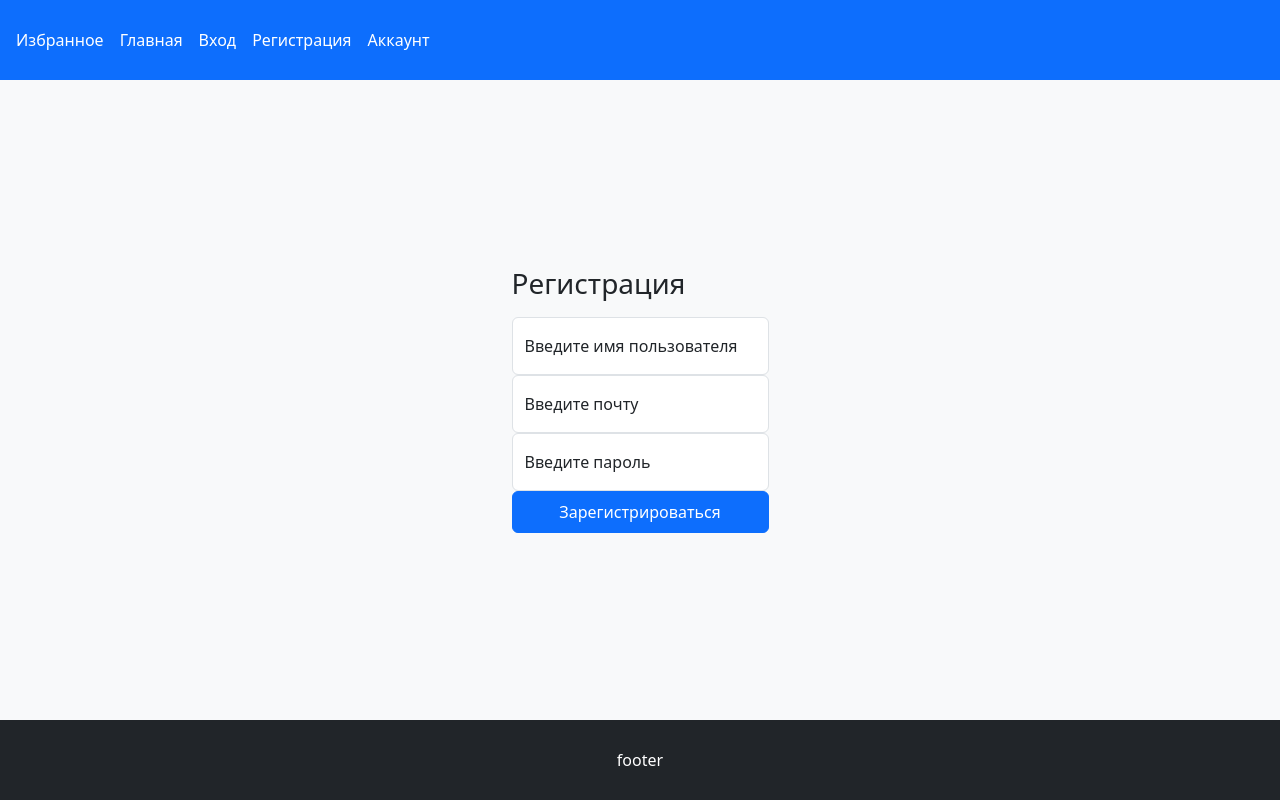
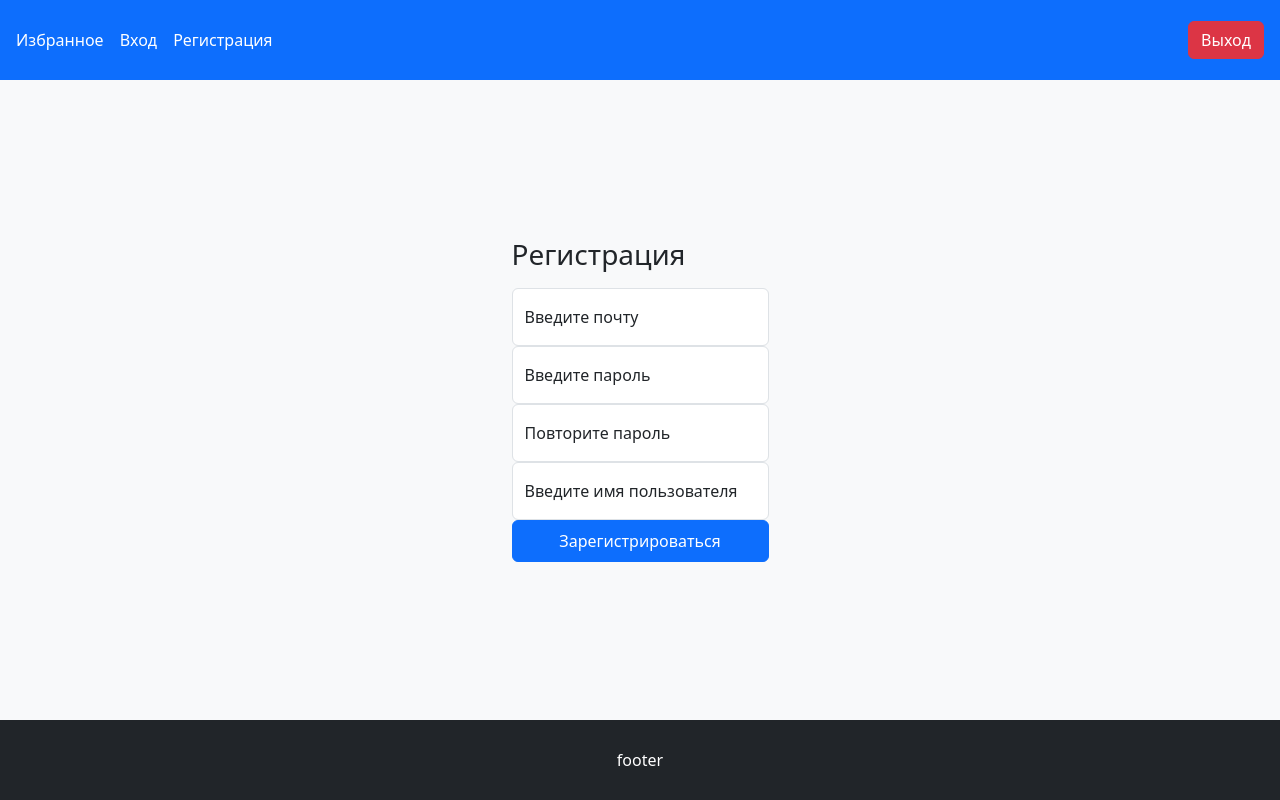
Before and after one commit to KayotPoziloy/thematic_audio_player, a React (Create React App) app in the folder frontend/: page /register in a window 1280 px wide. Built offline with nearby package versions, Linux system fonts and the light colour scheme.

Commit message:
task57: add first version

```diff
--- a/frontend/src/components/Account.tsx
+++ b/frontend/src/components/Account.tsx
@@ -16,7 +16,6 @@ export default function Account(){
                     </div>
                     <div className="col-md-8 d-flex flex-column justify-content-center">
                         <h3>Имя: Иван</h3>
-                        <h4>Фамилия: Иванов</h4>
                         <p>Email: ivanov@example.com</p>
                         <p>Телефон: +7 (123) 456-78-90</p>
                     </div>
--- a/frontend/src/components/Header.tsx
+++ b/frontend/src/components/Header.tsx
@@ -1,17 +1,44 @@
-import React from "react";
-import {Link} from "react-router-dom";
+import React, { useEffect } from "react";
+import { Link, useNavigate } from "react-router-dom";
+import { useDispatch, useSelector } from "react-redux";
+import {logout} from "../redux/reducers/userReducer";
 
 export default function Header() {
+    const dispatch = useDispatch();
+    const navigate = useNavigate();
+
+    const isAuth = useSelector((state: any) => state.user.isAuth);
+    const currentUser = useSelector((state: any) => state.user.currentUser);
+
+    const handleLogout = () => {
+        dispatch(logout());
+        navigate("/login");
+    };
+
+    useEffect(() => {
+        if (localStorage.getItem("token") && !isAuth) {
+        }
+    }, [isAuth, currentUser, dispatch]);
+
     return (
         <header
             className="bg-primary text-white d-flex flex-column flex-md-row align-items-center justify-content-between p-3">
             <nav className="d-flex flex-column flex-md-row">
                 <Link to="/" className="nav-link text-white me-3">Избранное</Link>
-                <Link to="/" className="nav-link text-white me-3">Главная</Link>
-                <Link to="/login" className="nav-link text-white me-3">Вход</Link>
-                <Link to="/register" className="nav-link text-white me-3">Регистрация</Link>
-                <Link to="/account" className="nav-link text-white">Аккаунт</Link>
+
+                {!isAuth ? (
+                    <>
+                        <Link to="/login" className="nav-link text-white me-3">Вход</Link>
+                        <Link to="/register" className="nav-link text-white me-3">Регистрация</Link>
+                    </>
+                ) : (
+                    <>
+                        <Link to="/" className="nav-link text-white me-3">Главная</Link>
+                        <Link to="/account" className="nav-link text-white me-3">Аккаунт</Link>
+                    </>
+                )}
             </nav>
+            <button onClick={handleLogout} className="btn btn-danger ms-md-3">Выход</button>
         </header>
     );
 }
--- a/frontend/src/components/auth/SignIn.tsx
+++ b/frontend/src/components/auth/SignIn.tsx
@@ -1,17 +1,33 @@
-import React from "react";
+import React, {useState} from 'react';
+import {useDispatch} from "react-redux";
+import {signin} from "../../redux/actions/user";
+import {AppDispatch} from "../../redux/reducers";
+import {useNavigate} from "react-router-dom";
+
 
 export default function SignIn(){
+    const [login, setLogin]= useState('');
+    const [password, setPassword] = useState('');
+    const dispatch = useDispatch<AppDispatch>();
+    const navigate = useNavigate();
+
+    const handleSubmit = (e: React.FormEvent) => {
+        e.preventDefault();
+
+        dispatch(signin(login, password, navigate));
+    };
+
     return (
         <>
-            <form>
+            <form onSubmit={handleSubmit}>
                 <h1 className="h3 mb-3 fw-normal">Вход</h1>
 
                 <div className="form-floating">
-                    <input type="text" className="form-control" id="username" name="username" placeholder="Username"/>
-                    <label htmlFor="floatingInput">Введите имя</label>
+                    <input type="text" className="form-control" id="username" name="username" placeholder="Username" value={login} onChange={(e)=> setLogin(e.target.value)}/>
+                    <label htmlFor="floatingInput">Введите почту</label>
                 </div>
                 <div className="form-floating">
-                    <input type="password" className="form-control" id="password" name="password" placeholder="Password"/>
+                    <input type="password" className="form-control" id="password" name="password" placeholder="Password" value={password} onChange={(e)=> setPassword(e.target.value)}/>
                     <label htmlFor="floatingPassword">Введите пароль</label>
                 </div>
 
--- a/frontend/src/components/auth/SignUp.tsx
+++ b/frontend/src/components/auth/SignUp.tsx
@@ -1,29 +1,63 @@
-import React from "react";
+import React, {useState} from "react";
+import {signup} from "../../redux/actions/user";
+import {useDispatch} from "react-redux";
+import {AppDispatch} from "../../redux/reducers";
+import {useNavigate} from "react-router-dom";
 
 export default function SignUp(){
+    const [email, setEmail] = useState("");
+    const [password, setPassword] = useState("");
+    const [passwordConfirm, setPasswordConfirm] = useState("");
+    const [name, setName] = useState("");
+    const [error, setError] = useState("");
+
+    const dispatch = useDispatch<AppDispatch>();
+    const navigate = useNavigate();
+
+    const handleSubmit = (e: React.FormEvent) => {
+        e.preventDefault();
+
+        if (password !== passwordConfirm) {
+            setError("Пароли не совпадают");
+            return;
+        }
+
+        setError("");
+        dispatch(signup(email, password, name, navigate));
+    };
+
     return (
         <>
-            <form>
+            <form onSubmit={handleSubmit}>
                 <h1 className="h3 mb-3 fw-normal">Регистрация</h1>
 
                 <div className="form-floating">
-                    <input type="text" className="form-control" id="username" name="username" placeholder="Username"/>
-                    <label htmlFor="floatingInput">Введите имя пользователя</label>
-                </div>
-
-                <div className="form-floating">
                     <input type="email" className="form-control" id="email" name="email"
-                           placeholder="Password"/>
+                           placeholder="Password" value={email} onChange={(e)=> setEmail(e.target.value)}/>
                     <label htmlFor="floatingPassword">Введите почту</label>
                 </div>
 
                 <div className="form-floating">
                     <input type="password" className="form-control" id="password" name="password"
-                           placeholder="Password"/>
+                           placeholder="Password" value={password} onChange={(e)=> setPassword(e.target.value)}/>
                     <label htmlFor="floatingPassword">Введите пароль</label>
                 </div>
 
+                <div className="form-floating">
+                    <input type="password" className="form-control" id="passwordConfirm" name="passwordConfirm"
+                           placeholder="Password" value={passwordConfirm} onChange={(e)=> setPasswordConfirm(e.target.value)}/>
+                    <label htmlFor="floatingPassword">Повторите пароль</label>
+                </div>
+
+                <div className="form-floating">
+                    <input type="text" className="form-control" id="name" name="name"
+                           placeholder="name" value={name} onChange={(e)=> setName(e.target.value)}/>
+                    <label htmlFor="floatingInput">Введите имя пользователя</label>
+                </div>
+
                 <button className="btn btn-primary w-100 py-2" type="submit">Зарегистрироваться</button>
+
+                {error && <div className="text-danger">{error}</div>}
             </form>
         </>
     );
--- /dev/null
+++ b/frontend/src/config.tsx
@@ -0,0 +1 @@
+export const API_URL = `http://localhost:5000/`
--- a/frontend/src/index.tsx
+++ b/frontend/src/index.tsx
@@ -3,13 +3,16 @@ import ReactDOM from 'react-dom/client';
 import './index.css';
 import App from './App';
 import 'bootstrap/dist/css/bootstrap.min.css';
-
+import {Provider} from "react-redux";
+// @ts-ignore
+import {store} from "./redux/reducers";
 
 const root = ReactDOM.createRoot(
   document.getElementById('root') as HTMLElement
 );
+
 root.render(
-  <React.StrictMode>
-    <App />
-  </React.StrictMode>
+   <Provider store={store}>
+           <App />
+   </Provider>
 );
--- /dev/null
+++ b/frontend/src/redux/actions/user.ts
@@ -0,0 +1,34 @@
+import axios from 'axios';
+import {setUser} from "../reducers/userReducer";
+import {API_URL} from "../../config";
+
+export const signup =  (login: any, password: any, name:any, navigate:any ) => {
+    return async (dispatch:any) => {
+        try {
+            const response = await axios.post(`${API_URL}api/user/signup`,  {
+                login,
+                password,
+                name
+            });
+            navigate("/login");
+        } catch (e: any) {
+            alert(e.response?.data?.message || "An error occurred");
+        }
+    }
+};
+
+export const signin = (login: string, password: any, navigate:any) => {
+    return async (dispatch: any) => {
+        try {
+            const response = await axios.post(`${API_URL}api/user/signin`, {
+                login,
+                password,
+            });
+            dispatch(setUser(response.data.login));
+            localStorage.setItem('token', response.data.token);
+            navigate("/account");
+        } catch (e: any) {
+            alert(e.response?.data?.message || "Alert error");
+        }
+    };
+};
--- /dev/null
+++ b/frontend/src/redux/reducers/index.ts
@@ -0,0 +1,16 @@
+import { applyMiddleware, combineReducers, createStore } from 'redux';
+import { thunk } from 'redux-thunk';
+import userReducer from './userReducer';
+
+
+const rootReducer = combineReducers({
+    user: userReducer,
+});
+
+// @ts-ignore
+export const store = createStore(
+    rootReducer,
+    applyMiddleware(thunk)
+);
+
+export type AppDispatch = typeof store.dispatch;
--- /dev/null
+++ b/frontend/src/redux/reducers/userReducer.ts
@@ -0,0 +1,30 @@
+export const SET_USER:"SET_USER" = "SET_USER";
+export const LOGOUT:"LOGOUT" = "LOGOUT";
+
+const defaultState = {
+    currentUser: null,
+    isAuth:false
+}
+
+export default function userReducer(state = defaultState, action: any){
+    switch(action.type){
+        case SET_USER:
+            return {
+                ...state,
+                currentUser: action.payload,
+                isAuth:true
+            }
+        case LOGOUT:
+            localStorage.removeItem('token')
+            return {
+                ...state,
+                currentUser: null,
+                isAuth: false
+            }
+        default:
+            return state;
+    }
+}
+
+export const setUser = (login: any) => ({ type: SET_USER, payload: login });
+export const logout = () => ({type: LOGOUT})
```
Also changed, not shown: frontend/package.json (+7 -0 lines), 2 other files (tests, documents, lock files or other folders).
